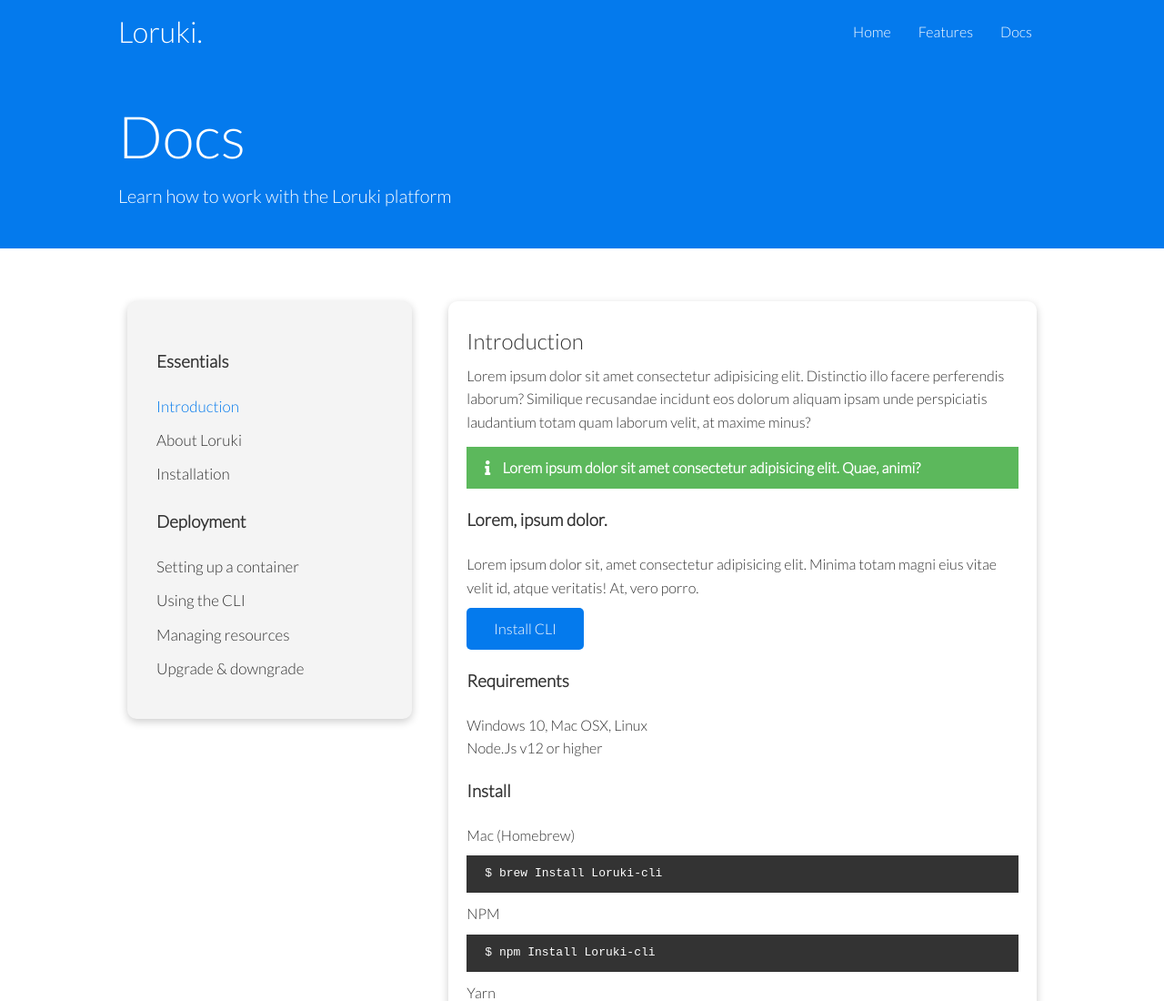
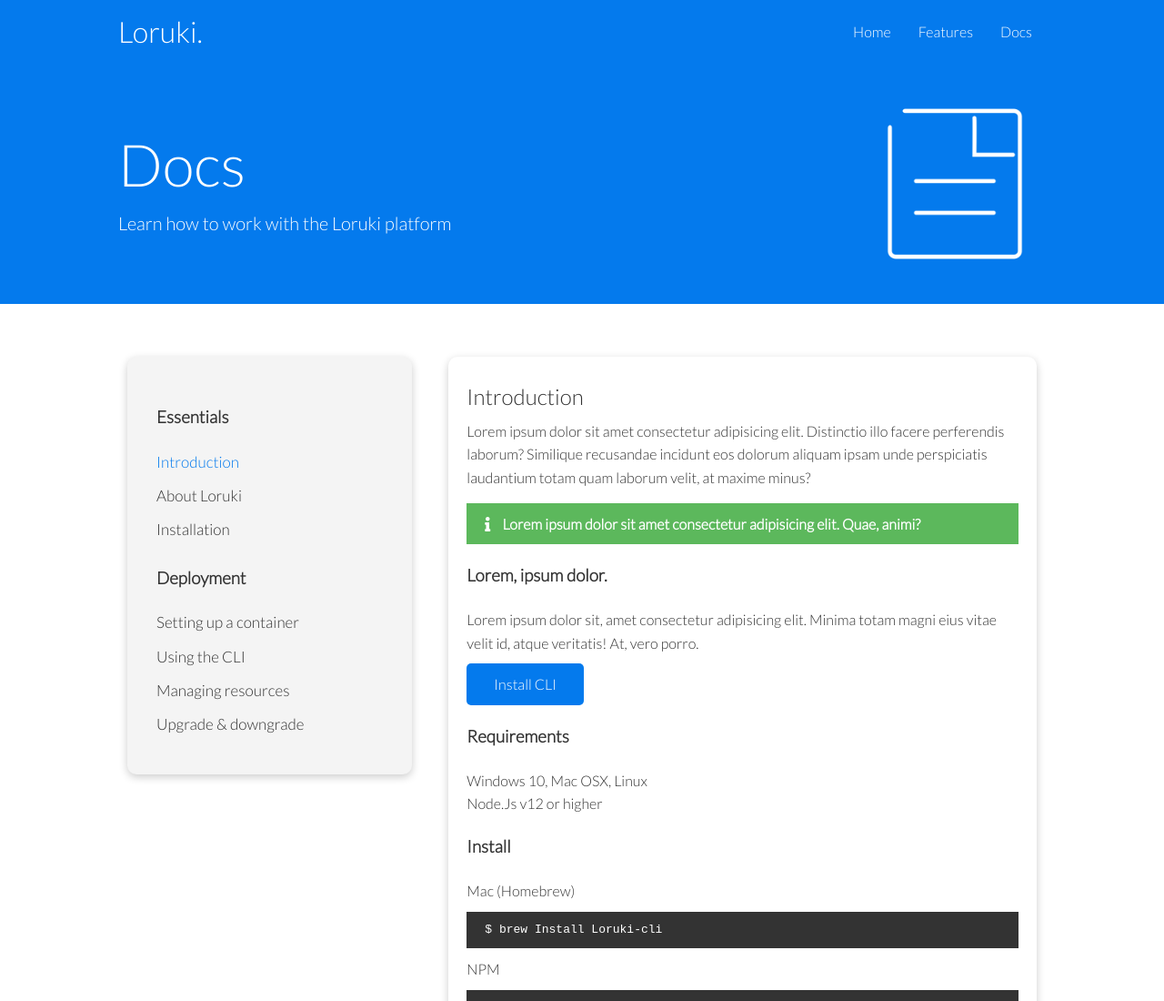
Before and after one commit to HYF-Class21/agile-development-group2-loruki-rebuild, a website: page pages/docs.html in a window 1280 px wide. Shown: the top 1100 px of the page at 91% size. Drawn offline with Linux system fonts and the light colour scheme.

Commit message:
Deployment ready 3

```diff
--- a/pages/docs.html
+++ b/pages/docs.html
@@ -36,7 +36,7 @@
           <h1 class="xl">Docs</h1>
           <p class="lead">Learn how to work with the Loruki platform</p>
         </div>
-        <img src="images/docs.png" alt="" />
+        <img src="../styles/images/docs.png" alt="" />
       </div>
     </section>
 
```
